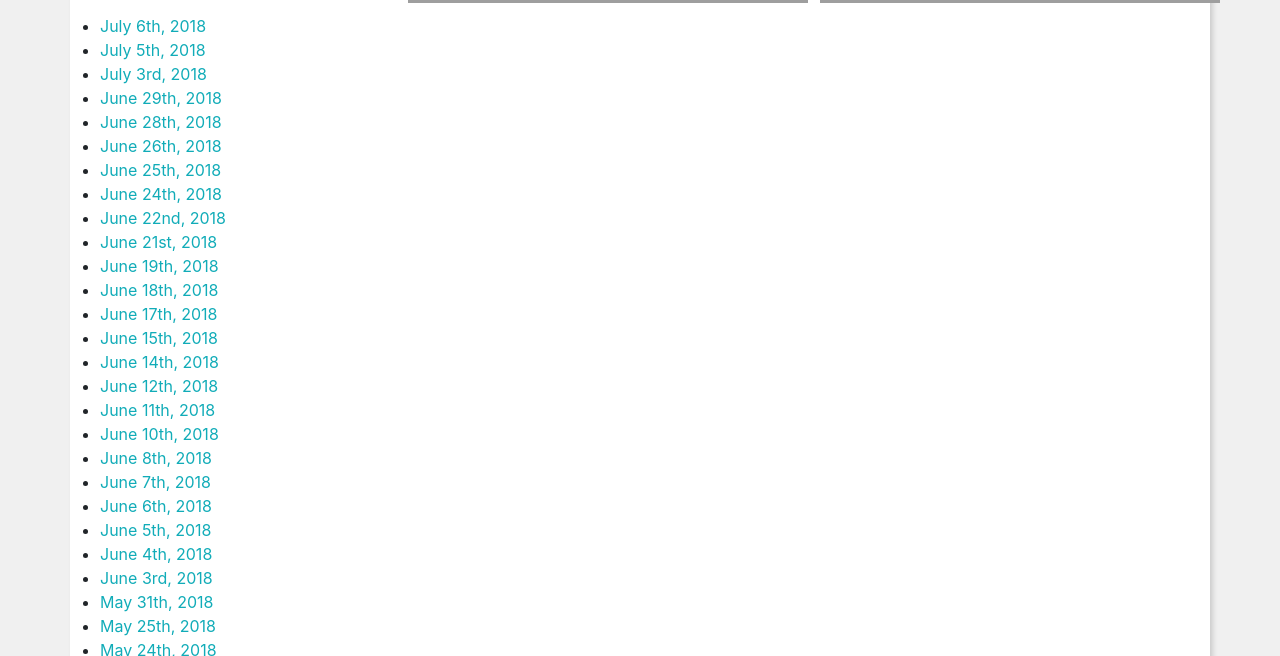
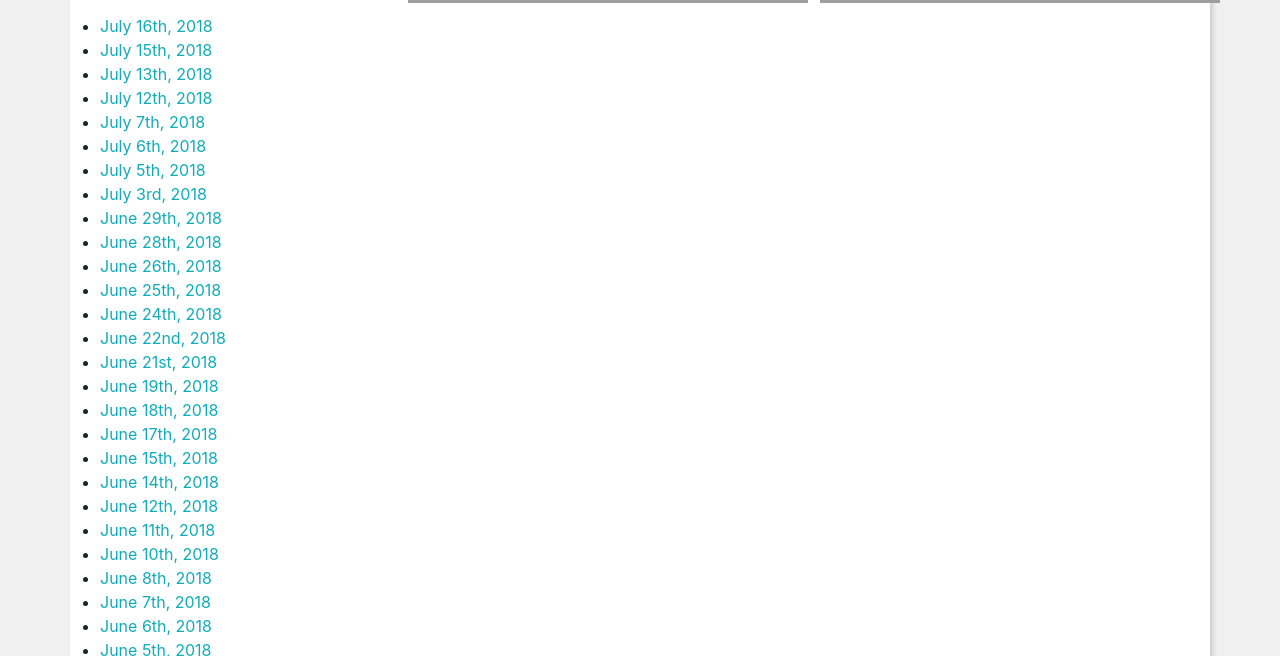
Before and after one commit to DeviCatOutlet/devicatoutlet.github.io, a Jekyll site: the page built from gratitudeboard.md, in a window 1280 px wide and 900 px high, scrolled down 1358 px, cut to the strip 244-900 px from the top of the window. Built offline with Jekyll 4.4.1, drawn with Linux system fonts in a browser that asks for light colours; nearby versions of some CDN libraries; our own code applies the rules of GitHub Pages for plain Markdown files.

Commit message:
Import gratitude board

```diff
--- a/gratitudeboard.md
+++ b/gratitudeboard.md
@@ -16,6 +16,11 @@
 
 ## Twitch Gratitude Board
 
+* [July 16th, 2018](https://twitter.com/DeviCatOutlet/status/1018672901128642560)
+* [July 15th, 2018](https://twitter.com/DeviCatOutlet/status/1018312135468871680)
+* [July 13th, 2018](https://twitter.com/DeviCatOutlet/status/1017588123566596097)
+* [July 12th, 2018](https://twitter.com/DeviCatOutlet/status/1017223071374151680)
+* [July 7th, 2018](https://twitter.com/DeviCatOutlet/status/1015618306672353280)
 * [July 6th, 2018](https://twitter.com/DeviCatOutlet/status/1015044474467180545)
 * [July 5th, 2018](https://twitter.com/DeviCatOutlet/status/1014677888510111744)
 * [July 3rd, 2018](https://twitter.com/DeviCatOutlet/status/1013956052205953029)
```
